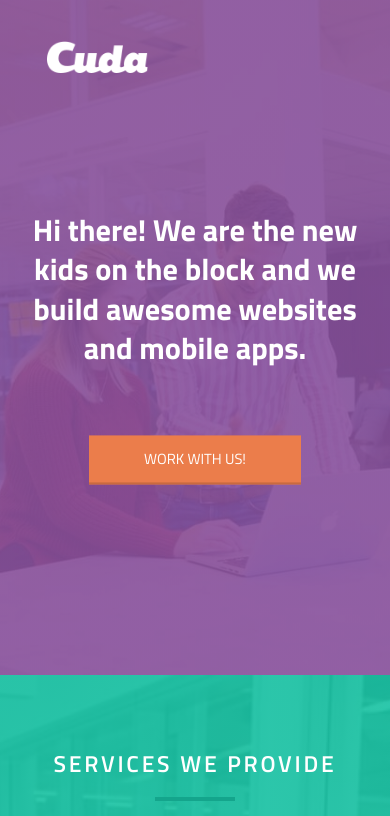
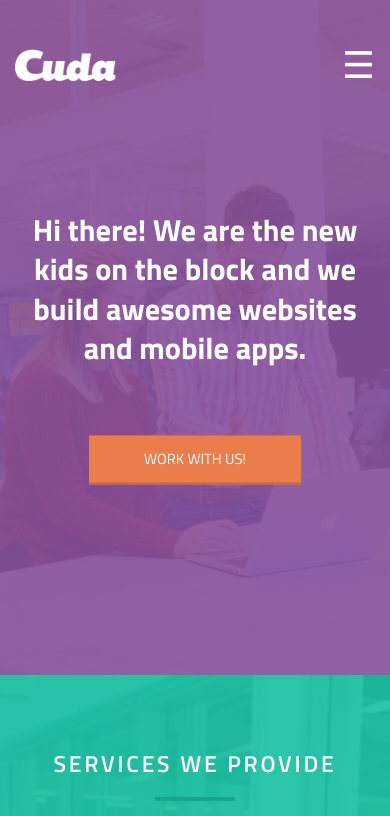
Before and after one commit to jahidmunshi99/Cuda-PSD-to-HTML-, a plain HTML site: page index.html in a window 390 px wide. Shown: the top 816 px of the page. Drawn offline with nearby package versions, Linux system fonts and the light colour scheme.

Commit message:
full responsive

```diff
--- a/index.html
+++ b/index.html
@@ -41,6 +41,9 @@
                                 <li><a href="#contact">Contact</a></li>
                             </ul>
                         </div><!--nav-menu-->
+                        <div class="mobile-menu">
+                            <span style="color: #fff;" onclick="openNav()">&#9776;</span>
+                        </div><!--mobile-menu-->
                     </div><!--main-nav-->
                 </div><!--row-->
                 <div class="row">
--- a/resources/css/responsive.css
+++ b/resources/css/responsive.css
@@ -1,4 +1,4 @@
-@media only screen and (max-width: 1200px){
+@media only screen and (max-width: 1024px){
     nav{
         margin: 0rem 3.5rem;
     }
@@ -17,6 +17,10 @@
 
     .nav-menu{
         display: none;
+    }
+
+    .mobile-menu{
+        display: block;
     }
 
     .hero-text-box{
@@ -64,6 +68,10 @@
     .skills-section .span_1_of_4:nth-child(3){
 		margin-left: 0;
 	}
+
+    nav{
+        margin: 0;
+    }
 }
 
 @media only screen and (max-width: 768px){
@@ -90,11 +98,9 @@
     }
 
     .hero-text-box{
-        padding: 0 2rem;
+        padding: 0 1.5rem;
         width: 100%;
     }
-
-
     .services-section .span_1_of_4,
     .team-section .span_1_of_4,
     .skills-section .span_1_of_4{
--- a/resources/css/style.css
+++ b/resources/css/style.css
@@ -164,8 +164,16 @@ nav{
 .active{
     background-color: #643a79;
 }
+
+.mobile-menu{
+    display: none;
+    font-size: 4rem;
+    cursor: pointer;
+}
+
 .hero-text-box{
-    max-width: 114rem;
+    /* max-width: 114rem; */
+    width: 114rem;
     top: 50%;
     left: 50%;
     transform: translate(-50%, -50%);
```
